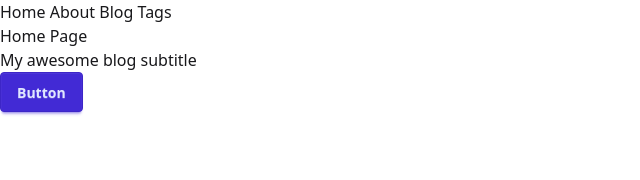
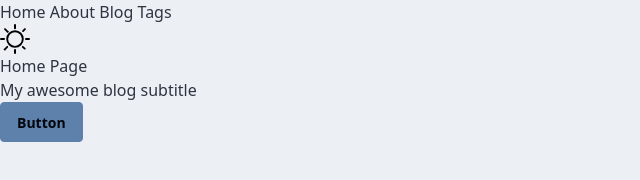
Before and after one commit to iceship/astro-bun-blog, an Astro site: page / in a window 1280 px wide. Shown: the whole page, without its empty margins (0-640 px from the left). Built offline with nearby package versions, Linux system fonts and the light colour scheme; Astro itself is replaced by a stand-in of ours.

Commit message:
feat: add theme toggle component and update theme settings; enhance VSCode recommendations

```diff
--- a/src/components/Header.astro
+++ b/src/components/Header.astro
@@ -1,9 +1,20 @@
 ---
 import Navigation from "./Navigation.astro";
+import ThemeIcon from "./ThemeIcon.astro";
 ---
 
 <header>
   <nav>
     <Navigation />
+    <div>
+      <ThemeIcon />
+    </div>
   </nav>
 </header>
+
+<style>
+  div {
+    display: flex;
+    justify-content: space-between;
+  }
+</style>
--- /dev/null
+++ b/src/components/ThemeIcon.astro
@@ -0,0 +1,85 @@
+---
+// 이 컴포넌트는 클라이언트 측 스크립트만 필요하므로
+// 프론트매터(---) 부분은 비워둡니다.
+---
+
+<button id="themeToggle" aria-label="Toggle theme">
+  <svg
+    aria-hidden="true"
+    width="30px"
+    xmlns="http://www.w3.org/2000/svg"
+    viewBox="0 0 24 24"
+  >
+    <path
+      class="sun"
+      fill-rule="evenodd"
+      d="M12 17.5a5.5 5.5 0 1 0 0-11 5.5 5.5 0 0 0 0 11zm0 1.5a7 7 0 1 0 0-14 7 7 0 0 0 0 14zm12-7a.8.8 0 0 1-.8.8h-2.4a.8.8 0 0 1 0-1.6h2.4a.8.8 0 0 1 .8.8zM4 12a.8.8 0 0 1-.8.8H.8a.8.8 0 0 1 0-1.6h2.5a.8.8 0 0 1 .8.8zm16.5-8.5a.8.8 0 0 1 0 1l-1.8 1.8a.8.8 0 0 1-1-1l1.7-1.8a.8.8 0 0 1 1 0zM6.3 17.7a.8.8 0 0 1 0 1l-1.7 1.8a.8.8 0 1 1-1-1l1.7-1.8a.8.8 0 0 1 1 0zM12 0a.8.8 0 0 1 .8.8v2.5a.8.8 0 0 1-1.6 0V.8A.8.8 0 0 1 12 0zm0 20a.8.8 0 0 1 .8.8v2.4a.8.8 0 0 1-1.6 0v-2.4a.8.8 0 0 1 .8-.8zM3.5 3.5a.8.8 0 0 1 1 0l1.8 1.8a.8.8 0 1 1-1 1L3.5 4.6a.8.8 0 0 1 0-1zm14.2 14.2a.8.8 0 0 1 1 0l1.8 1.7a.8.8 0 0 1-1 1l-1.8-1.7a.8.8 0 0 1 0-1z"
+    ></path>
+    <path
+      class="moon"
+      fill-rule="evenodd"
+      d="M16.5 6A10.5 10.5 0 0 1 4.7 16.4 8.5 8.5 0 1 0 16.4 4.7l.1 1.3zm-1.7-2a9 9 0 0 1 .2 2 9 9 0 0 1-11 8.8 9.4 9.4 0 0 1-.8-.3c-.4 0-.8.3-.7.7a10 10 0 0 0 .3.8 10 10 0 0 0 9.2 6 10 10 0 0 0 4-19.2 9.7 9.7 0 0 0-.9-.3c-.3-.1-.7.3-.6.7a9 9 0 0 1 .3.8z"
+    ></path>
+  </svg>
+</button>
+
+<style>
+  #themeToggle {
+    border: 0;
+    background: none;
+    cursor: pointer;
+  }
+
+  /* 기본 상태 (nord 테마) */
+  .sun {
+    fill: black;
+  }
+  .moon {
+    fill: transparent;
+  }
+
+  /* 'dracula' 테마일 때 아이콘 변경 */
+  :global(html[data-theme="dracula"]) .sun {
+    fill: transparent;
+  }
+  :global(html[data-theme="dracula"]) .moon {
+    fill: white;
+  }
+</style>
+
+<script is:inline>
+  const THEMES = {
+    LIGHT: "nord",
+    DARK: "dracula",
+  };
+
+  // 1. 초기 테마 설정
+  const getInitialTheme = () => {
+    const storedTheme = localStorage.getItem("theme");
+    if (storedTheme && Object.values(THEMES).includes(storedTheme)) {
+      return storedTheme;
+    }
+
+    const prefersDark = window.matchMedia(
+      "(prefers-color-scheme: dark)",
+    ).matches;
+
+    return prefersDark ? THEMES.DARK : THEMES.LIGHT;
+  };
+
+  const theme = getInitialTheme();
+  document.documentElement.setAttribute("data-theme", theme);
+  localStorage.setItem("theme", theme);
+
+  const handleToggleClick = () => {
+    const element = document.documentElement;
+    const currentTheme = element.getAttribute("data-theme");
+    const newTheme = currentTheme === THEMES.DARK ? THEMES.LIGHT : THEMES.DARK;
+    element.setAttribute("data-theme", newTheme);
+    localStorage.setItem("theme", newTheme);
+  };
+
+  document
+    .getElementById("themeToggle")
+    ?.addEventListener("click", handleToggleClick);
+</script>
--- a/src/styles/global.css
+++ b/src/styles/global.css
@@ -4,7 +4,6 @@
 @plugin "daisyui" {
   /* biome-ignore lint/correctness/noUnknownProperty: <themes> */
   themes:
-    light --default,
-    dark --prefersdark,
-    cupcake;
+    nord --default,
+    dracula --prefersdark;
 }
```
